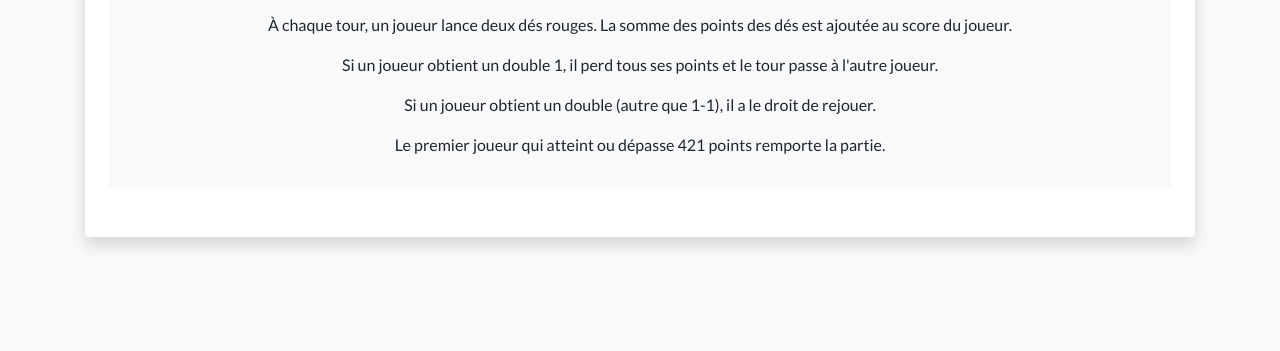
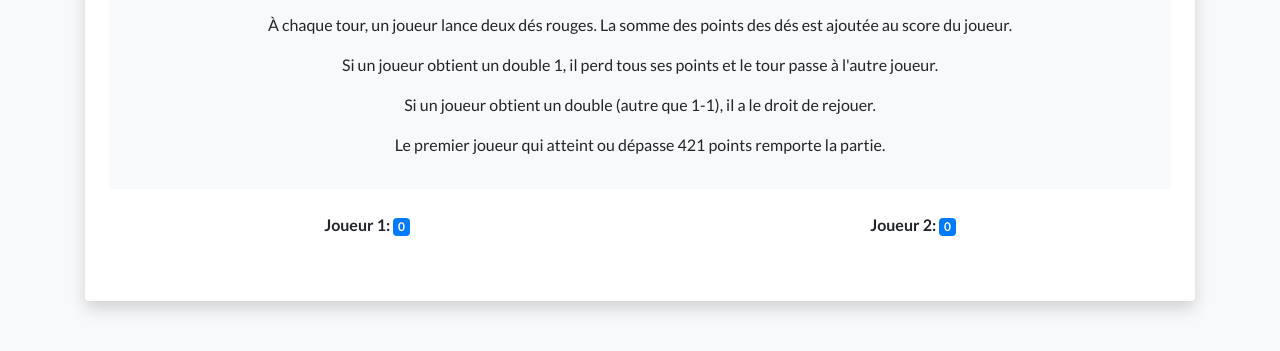
Before and after one commit to OceaneEdde/jeux-de-des, a plain HTML site: page Jeux de Dés/index.html in a window 1280 px wide. Shown: the part 217-568 px from the top of the page. Drawn offline with nearby package versions, Linux system fonts and the light colour scheme.

Commit message:
Add files via upload
Initialisation ajout des colonnes joueur 1 joueur 2

```diff
--- a/Jeux de Dés/index.html
+++ b/Jeux de Dés/index.html
@@ -4,7 +4,6 @@
   <meta charset="UTF-8">
   <meta name="viewport" content="width=device-width, initial-scale=1.0">
   <title>Jeu de dés</title>
-  <!-- Ajout de la police Lato -->
   <link rel="stylesheet" href="style.css">
   <link rel="stylesheet" href="https://fonts.googleapis.com/css2?family=Lato:wght@400;700&display=swap">
   <link rel="stylesheet" href="https://stackpath.bootstrapcdn.com/bootstrap/4.3.1/css/bootstrap.min.css">
@@ -21,3 +20,13 @@
         <p>Si un joueur obtient un double (autre que 1-1), il a le droit de rejouer.</p>
         <p>Le premier joueur qui atteint ou dépasse 421 points remporte la partie.</p>
       </div>
+      <div id="playerScores" class="mb-4">
+        <div class="row">
+          <div class="col">
+            <p class="font-weight-bold">Joueur 1: <span id="score1" class="badge badge-primary">0</span></p>
+          </div>
+          <div class="col">
+            <p class="font-weight-bold">Joueur 2: <span id="score2" class="badge badge-primary">0</span></p>
+          </div>
+        </div>
+      </div>
```
